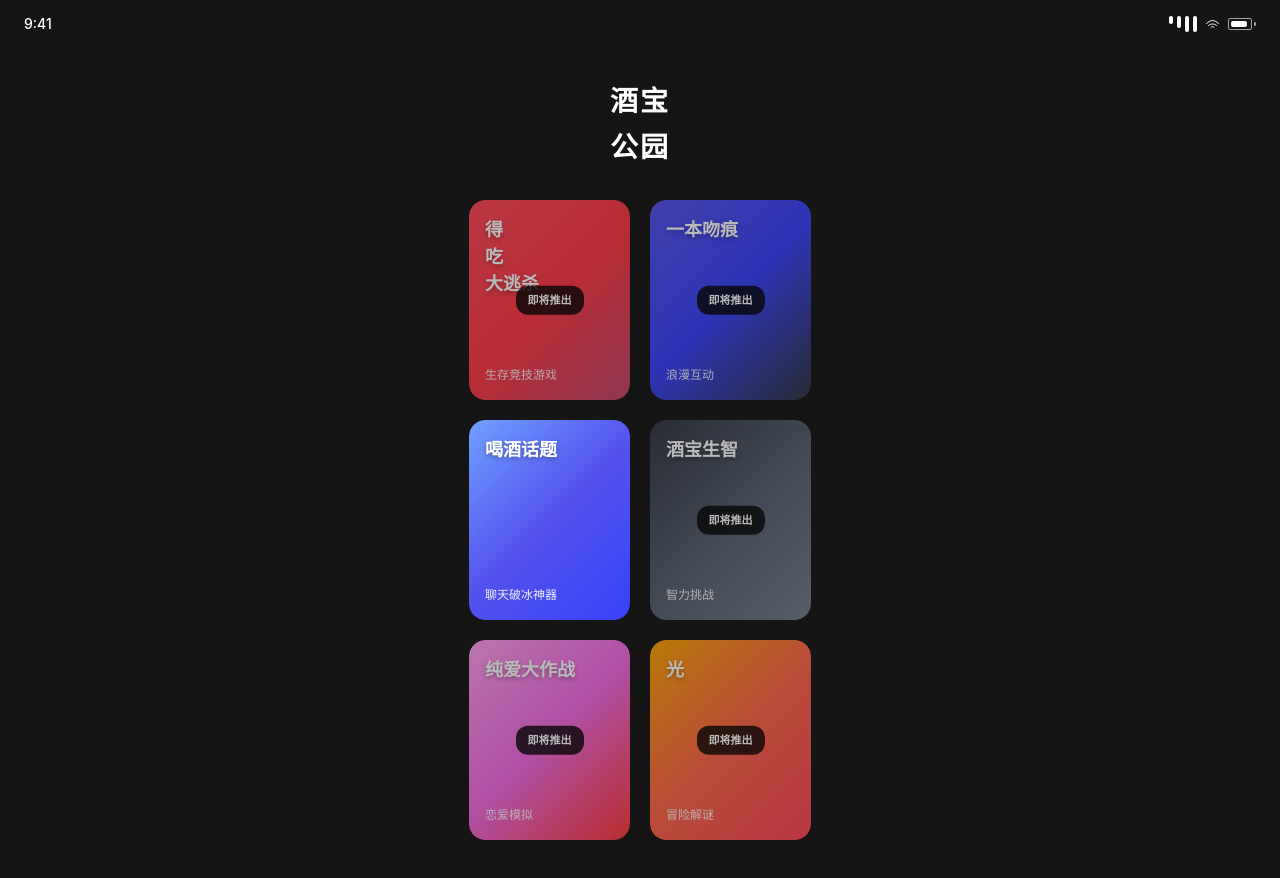
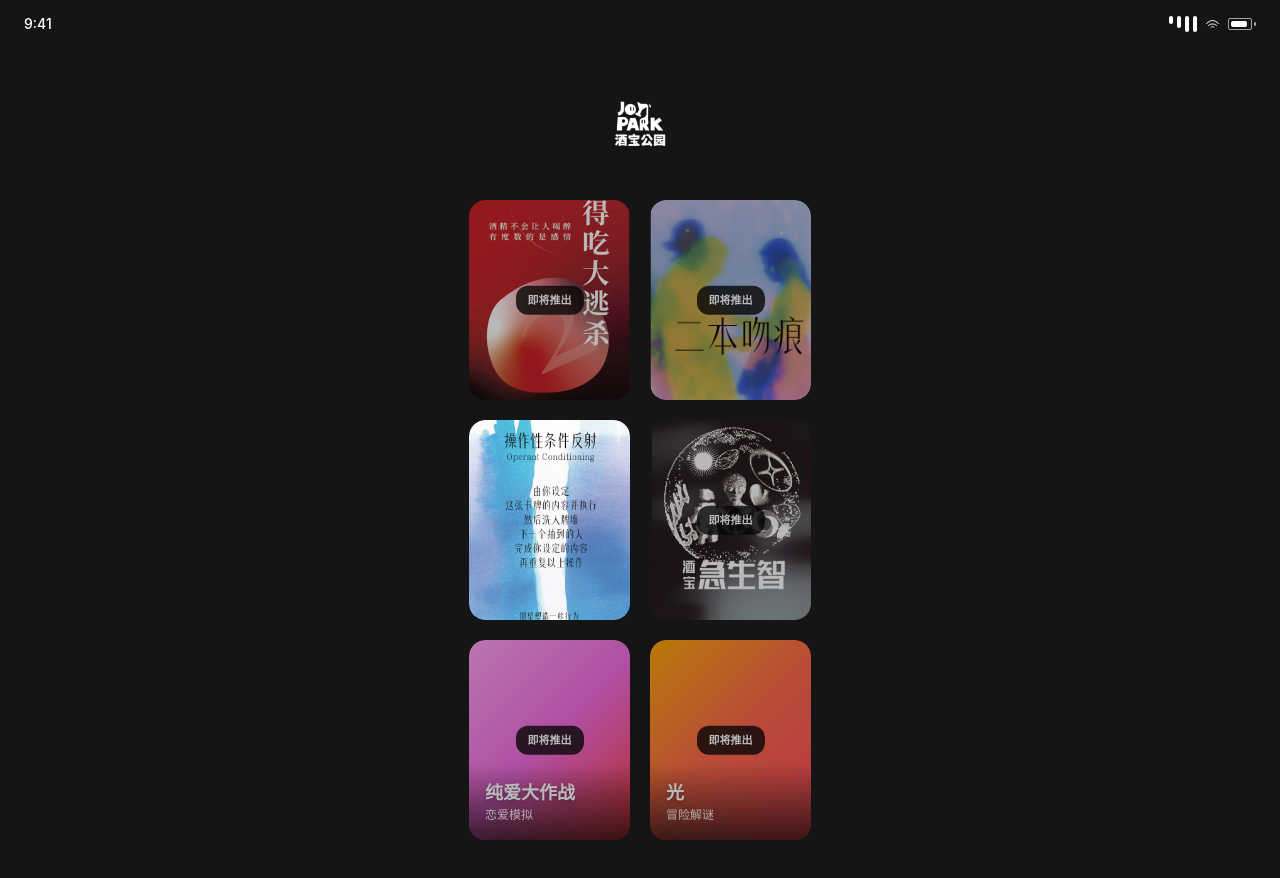
Before and after one commit to rossguagua/game-for-joypark, a website: page index.html in a window 1280 px wide. Drawn offline with nearby package versions, Linux system fonts and the light colour scheme.

Commit message:
Update Game Library with Custom Images

```diff
--- a/index.html
+++ b/index.html
@@ -74,9 +74,12 @@
             display: flex;
             flex-direction: column;
             justify-content: space-between;
-            padding: 16px;
+            padding: 0;
             color: white;
             font-weight: bold;
+            background-size: cover;
+            background-position: center;
+            background-repeat: no-repeat;
         }
 
         .game-title {
@@ -91,29 +94,27 @@
             font-weight: 500;
         }
 
-        .logo-text {
-            color: white;
-            font-size: 24px;
-            font-weight: 900;
-            text-align: center;
-            letter-spacing: 2px;
+        .logo-image {
+            max-width: 120px;
+            max-height: 80px;
+            object-fit: contain;
         }
 
-        /* Game specific backgrounds */
+        /* Game specific backgrounds using uploaded images */
         .game-1 {
-            background: linear-gradient(135deg, #ff4757 0%, #ff3742 50%, #c44569 100%);
+            background-image: url('images/eat-chicken-battle-royale.png/image.png');
         }
 
         .game-2 {
-            background: linear-gradient(135deg, #5352ed 0%, #3742fa 50%, #2f3542 100%);
+            background-image: url('images/second-kiss-mark.png/image.png');
         }
 
         .game-3 {
-            background: linear-gradient(135deg, #70a1ff 0%, #5352ed 50%, #3742fa 100%);
+            background-image: url('images/party-psychology.png/image.png');
         }
 
         .game-4 {
-            background: linear-gradient(135deg, #2f3542 0%, #57606f 50%, #747d8c 100%);
+            background-image: url('images/jiubao-quick-wit.png/image.png');
         }
 
         .game-5 {
@@ -141,6 +142,17 @@
             border-radius: 12px;
             font-size: 11px;
             font-weight: 600;
+        }
+
+        /* Text overlay for better readability on images */
+        .game-text-overlay {
+            position: absolute;
+            bottom: 0;
+            left: 0;
+            right: 0;
+            background: linear-gradient(transparent, rgba(0,0,0,0.7));
+            padding: 16px;
+            border-radius: 0 0 16px 16px;
         }
     </style>
 </head>
@@ -174,10 +186,7 @@
 
     <!-- Logo -->
     <div class="logo-container">
-        <div class="logo-text">
-            <div style="font-size: 28px; font-weight: 900; margin-bottom: 4px;">酒宝</div>
-            <div style="font-size: 28px; font-weight: 900;">公园</div>
-        </div>
+        <img src="images/jiubao-park-logo.png/image.png" alt="酒宝公园" class="logo-image">
     </div>
 
     <!-- Main Content -->
@@ -186,62 +195,52 @@
             <!-- 得吃大逃杀 -->
             <div class="game-card coming-soon" onclick="openGame('battle-royale')">
                 <div class="game-card-content game-1">
-                    <div>
-                        <div class="game-title">得</div>
-                        <div class="game-title">吃</div>
-                        <div class="game-title">大逃杀</div>
-                    </div>
-                    <div class="game-subtitle">生存竞技游戏</div>
+                    <!-- Image background is set via CSS -->
                 </div>
             </div>
 
-            <!-- 一本吻痕 -->
+            <!-- 二本吻痕 -->
             <div class="game-card coming-soon" onclick="openGame('kiss-marks')">
                 <div class="game-card-content game-2">
-                    <div>
-                        <div class="game-title">一本吻痕</div>
-                    </div>
-                    <div class="game-subtitle">浪漫互动</div>
+                    <!-- Image background is set via CSS -->
                 </div>
             </div>
 
-            <!-- 喝酒话题游戏 (Your existing game) -->
+            <!-- 派对心理学 (Your existing game) -->
             <div class="game-card" onclick="openGame('drinking-topics')">
                 <div class="game-card-content game-3">
-                    <div>
-                        <div class="game-title">喝酒话题</div>
-                    </div>
-                    <div class="game-subtitle">聊天破冰神器</div>
+                    <!-- Image background is set via CSS -->
                 </div>
             </div>
 
-            <!-- 酒宝生智 -->
+            <!-- 酒宝急生智 -->
             <div class="game-card coming-soon" onclick="openGame('wisdom')">
                 <div class="game-card-content game-4">
-                    <div>
-                        <div class="game-title">酒宝生智</div>
-                    </div>
-                    <div class="game-subtitle">智力挑战</div>
+                    <!-- Image background is set via CSS -->
                 </div>
             </div>
 
             <!-- 纯爱大作战 -->
             <div class="game-card coming-soon" onclick="openGame('love-battle')">
                 <div class="game-card-content game-5">
+                    <div class="game-text-overlay">
                         <div>
                             <div class="game-title">纯爱大作战</div>
                         </div>
                         <div class="game-subtitle">恋爱模拟</div>
                     </div>
                 </div>
+            </div>
 
             <!-- 光 -->
             <div class="game-card coming-soon" onclick="openGame('light')">
                 <div class="game-card-content game-6">
+                    <div class="game-text-overlay">
                         <div>
                             <div class="game-title">光</div>
                         </div>
                         <div class="game-subtitle">冒险解谜</div>
+                    </div>
                 </div>
             </div>
         </div>
```
Lines whose indentation alone changed are shown as unchanged.
